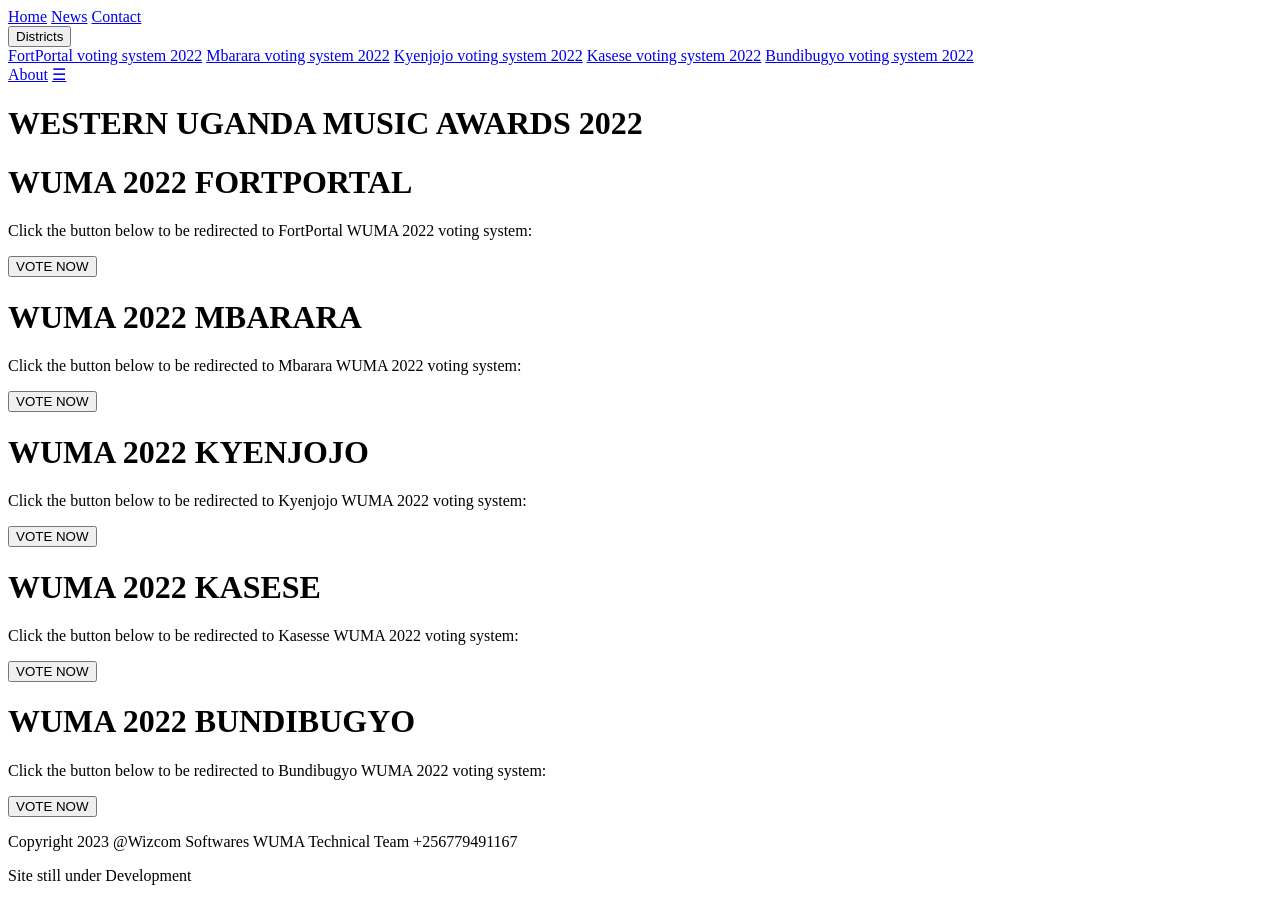
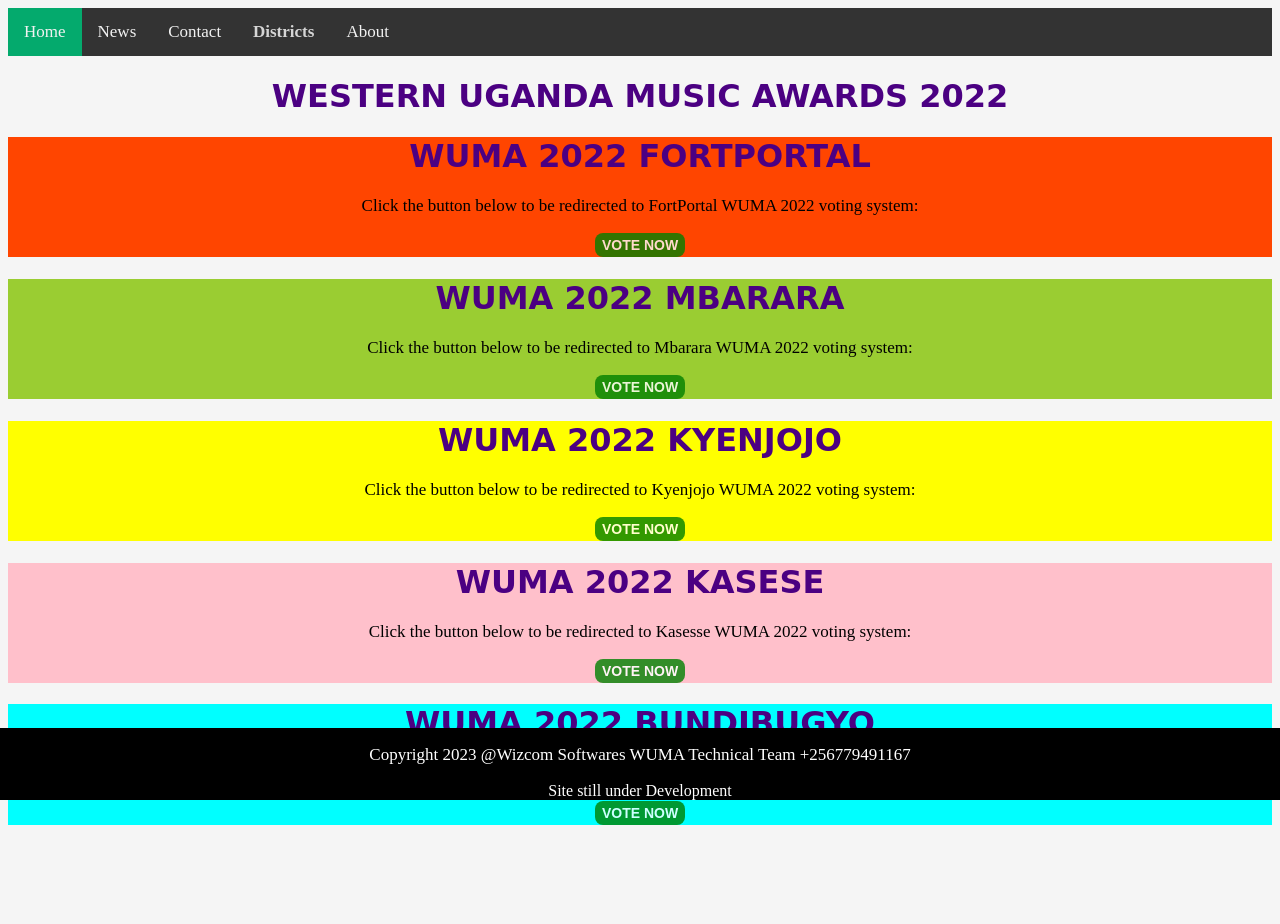
Before and after one commit to Wizcom12/wuma-2022, a plain HTML site: page index.html in a window 1280 px wide. Before the commit the page ends 893 px from the top, so only its background shows below. Drawn offline with Linux system fonts and the light colour scheme.

Commit message:
Update index.html

```diff
--- a/index.html
+++ b/index.html
@@ -2,7 +2,7 @@
 <html>
   <head>
     <title>WUMA 2022 voting system</title>
-    <link rel="stylesheet" href="wuma.css">
+    <link rel="stylesheet" href="index.css">
   </head>
   <body>
 
@@ -82,6 +82,6 @@
 
 
 
-    <script src="wuma.js"></script>
+    <script src="index.js"></script>
   </body>
 </html>
```
